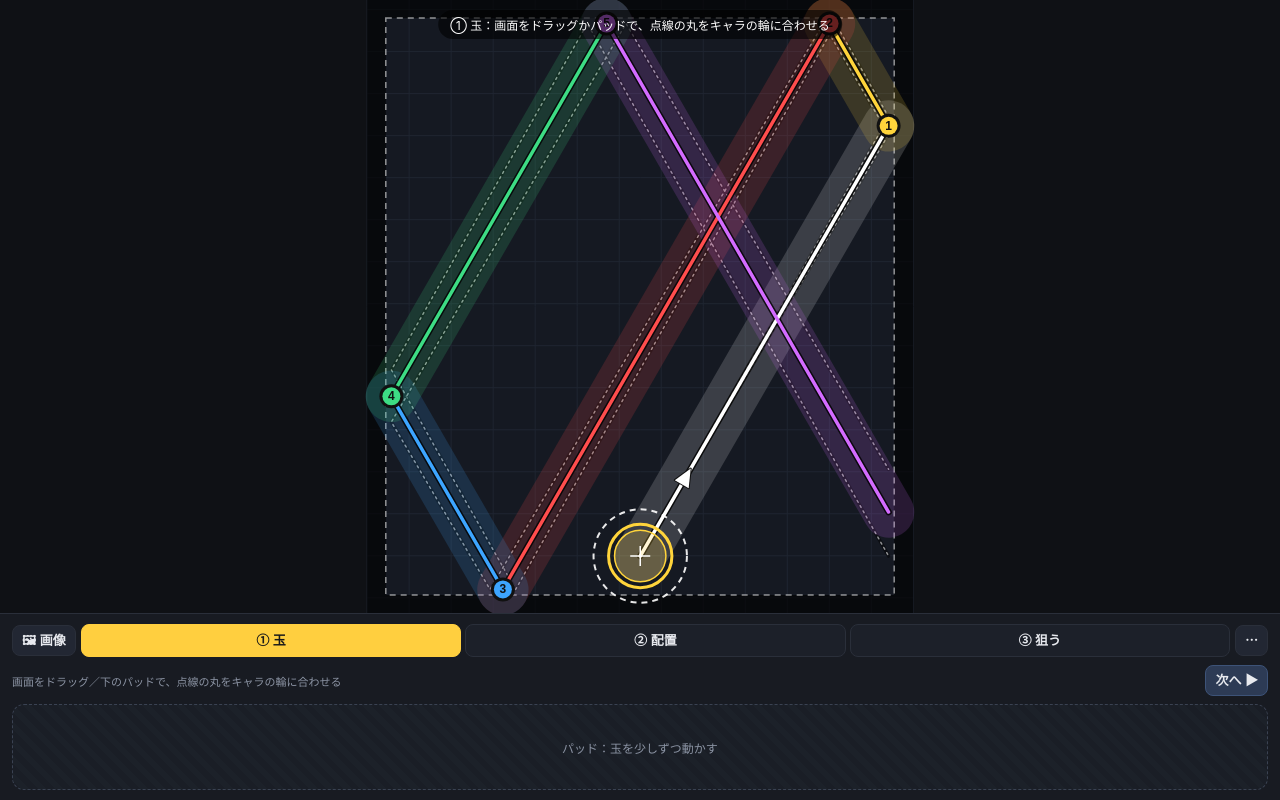
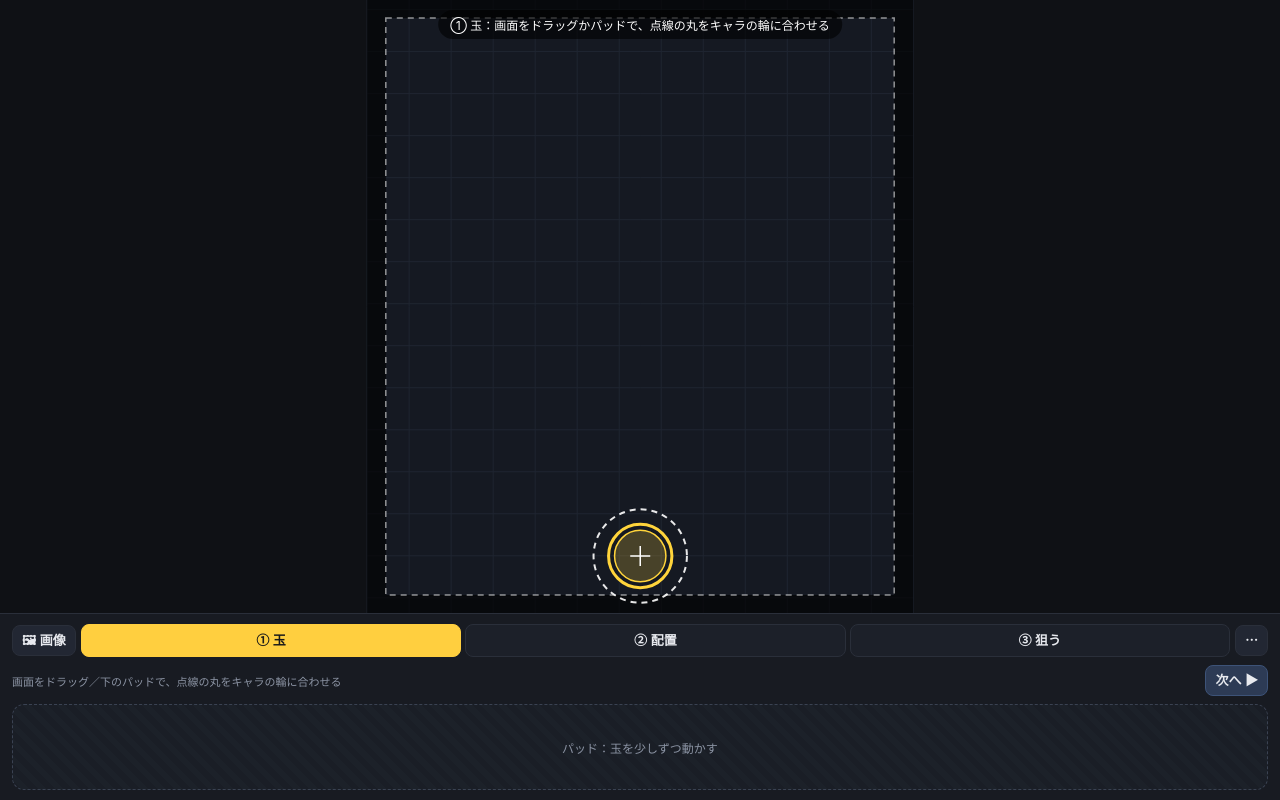
Before and after one commit to kuro-momonga/monst-hojosen, a plain HTML site: page public/index.html in a window 1280 px wide. Drawn offline with Linux system fonts and the light colour scheme.

Commit message:
v2.1: ①玉・②配置では反射線を非表示、拡大鏡を引きに
Co-Authored-By: Claude Opus 5.5 <noreply@anthropic.com>
Claude-Session: https://claude.ai/code/session_01XLnUB1syUfNSCMX3LEdA2X

```diff
--- a/public/index.html
+++ b/public/index.html
@@ -145,7 +145,7 @@
 
 <script>
 (() => {
-  const VERSION = '2.0';
+  const VERSION = '2.1';
   // home-screen app: reload when a newer version is deployed
   async function checkUpdate() {
     try {
@@ -522,14 +522,17 @@
     ctx.restore();
 
     // pinned
-    S.pins.forEach(p => drawPinned(trace(p.x, p.y, p.angle, wallPad(), p.bounces)));
+    const showLines = mode === 'aim' || mode === 'arrow';   // ① 玉 / ② 配置 では線を出さない
+    if (showLines) S.pins.forEach(p => drawPinned(trace(p.x, p.y, p.angle, wallPad(), p.bounces)));
 
     // current
     const pts = trace(S.ball.x, S.ball.y, S.angle, wallPad(), S.bounces);
     drawBlocks();
-    drawEnemies(pts.hits);
-    if (S.wobble > 0) [-S.wobble, S.wobble].forEach(w => drawWobble(trace(S.ball.x, S.ball.y, S.angle + w, wallPad(), S.bounces)));
-    drawPath(pts);
+    drawEnemies(showLines ? pts.hits : new Set());
+    if (showLines) {
+      if (S.wobble > 0) [-S.wobble, S.wobble].forEach(w => drawWobble(trace(S.ball.x, S.ball.y, S.angle + w, wallPad(), S.bounces)));
+      drawPath(pts);
+    }
 
     if (mode === 'place' && selBlock >= 0 && S.blocks[selBlock]) drawPlusHandles(S.blocks[selBlock]);
 
@@ -627,7 +630,7 @@
     ctx.restore();
     // background loupe at the tip (raw screenshot, no overlays)
     if (!img) return;
-    const size = 160, zoom = 2.5, src = size / zoom / scale;   // image px shown
+    const size = 170, zoom = 1.6, src = size / zoom / scale;   // image px shown
     const w = cv.clientWidth, lx = stx < w / 2 ? w - size - 10 : 10, ly = 10;
     ctx.save();
     ctx.beginPath(); ctx.arc(lx + size / 2, ly + size / 2, size / 2, 0, Math.PI * 2); ctx.clip();
@@ -645,7 +648,7 @@
   }
 
   function drawLoupe(sx, sy) {
-    const size = 120, zoom = 3;
+    const size = 150, zoom = 1.7;
     const src = size / zoom;
     loupe.width = size * dpr; loupe.height = size * dpr;
     const lc = loupe.getContext('2d');
--- a/public/version.json
+++ b/public/version.json
@@ -1 +1 @@
-{"v":"2.0"}
+{"v":"2.1"}
```
